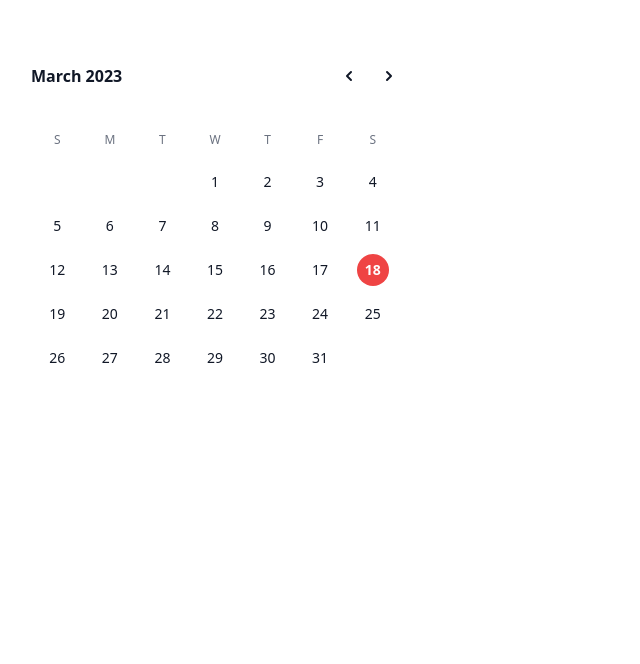
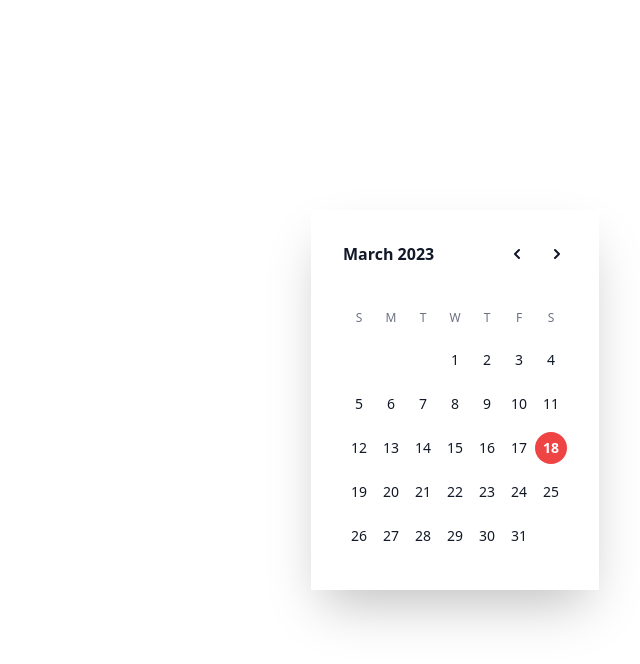
Before and after one commit to harshbaliyan126/date-time-picker, a React (Create React App) app: page / in a window 1280 px wide. Shown: the top 664 px of the page, without its empty margins (185-825 px from the left). Built offline with nearby package versions, Linux system fonts and the light colour scheme.

Commit message:
added some styling

```diff
--- a/src/Calender.js
+++ b/src/Calender.js
@@ -48,10 +48,9 @@ export default function Calender() {
   }
 
   return (
-    <div className="pt-16">
+    <div className="flex justify-center items-center h-screen">
       <div className="max-w-md px-4 mx-auto sm:px-7 md:max-w-4xl md:px-6">
-        <div className="md:grid md:grid-cols-2 md:divide-x md:divide-gray-200">
-          <div className="md:pr-14">
+          <div className="shadow-2xl px-8 py-8 md:m-15 ">
             <div className="flex items-center">
               <h2 className="flex-auto font-semibold text-gray-900">
                 {format(firstDayCurrentMonth, 'MMMM yyyy')}
@@ -127,6 +126,5 @@ export default function Calender() {
           </div>
         </div>
       </div>
-    </div>
   )
 }
```
